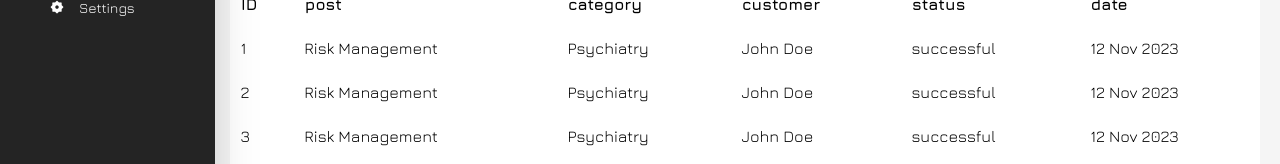
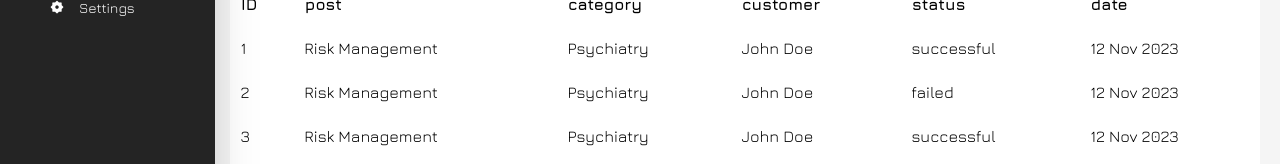
Before and after one commit to GoodboyBadvibes/OVS, a Next.js app: page /dashboard in a window 1280 px wide. Both pictures are taken after a click on the element "Products". Shown: the part 301-465 px from the top of the page. Built offline with nearby package versions, Linux system fonts and the light colour scheme.

Commit message:
db adjust

```diff
--- a/src/Components/Dashboard/Products.js
+++ b/src/Components/Dashboard/Products.js
@@ -52,7 +52,7 @@ const Products = ({}) => {
       post: 'Risk Management',
       category:'Psychiatry',
       customer:'John Doe',
-      status:'successful',
+      status:'failed',
       date:'12 Nov 2023',
     },
     {
@@ -92,8 +92,8 @@ const Products = ({}) => {
       post: 'Risk Management',
       category: 'Psychiatry',
       customer: 'John Doe',
+      status: 'successful',
       date: '12 Nov 2023',
-      status: 'successful',
     },
    ]
 
```
